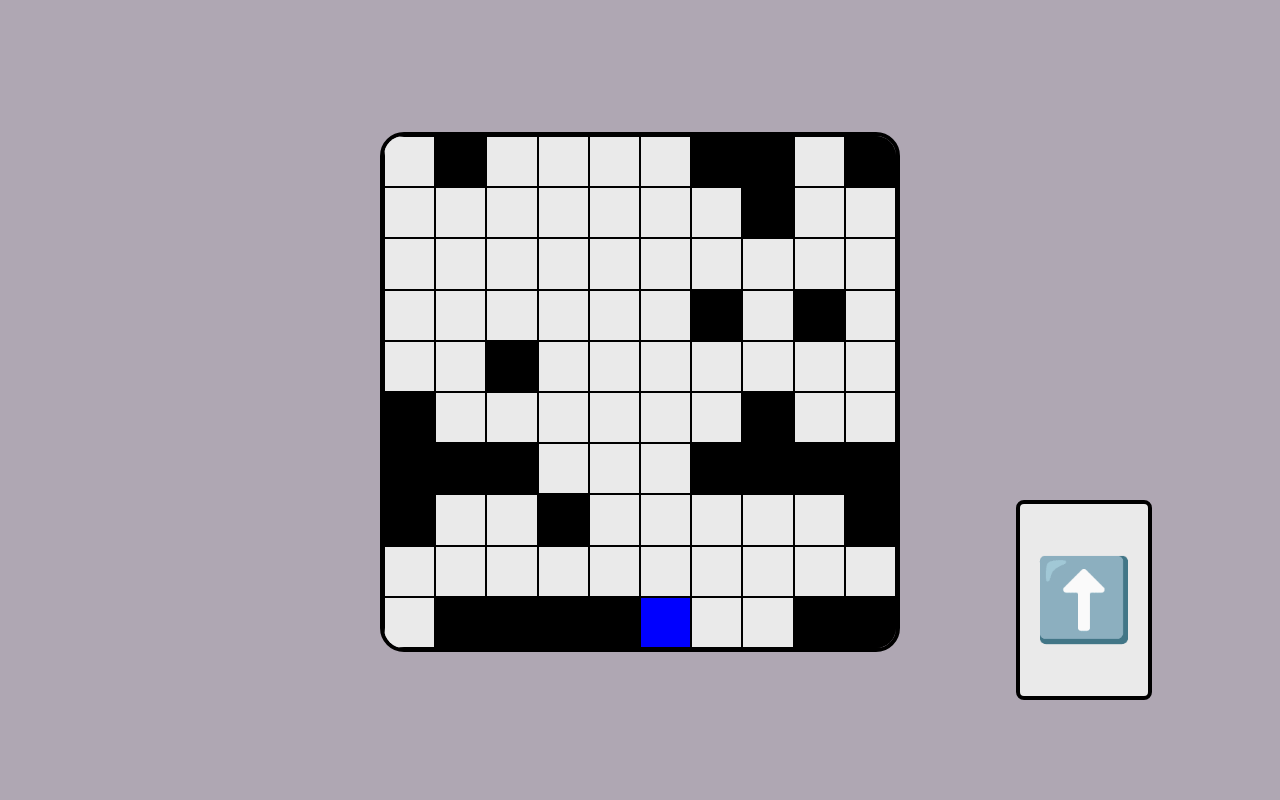
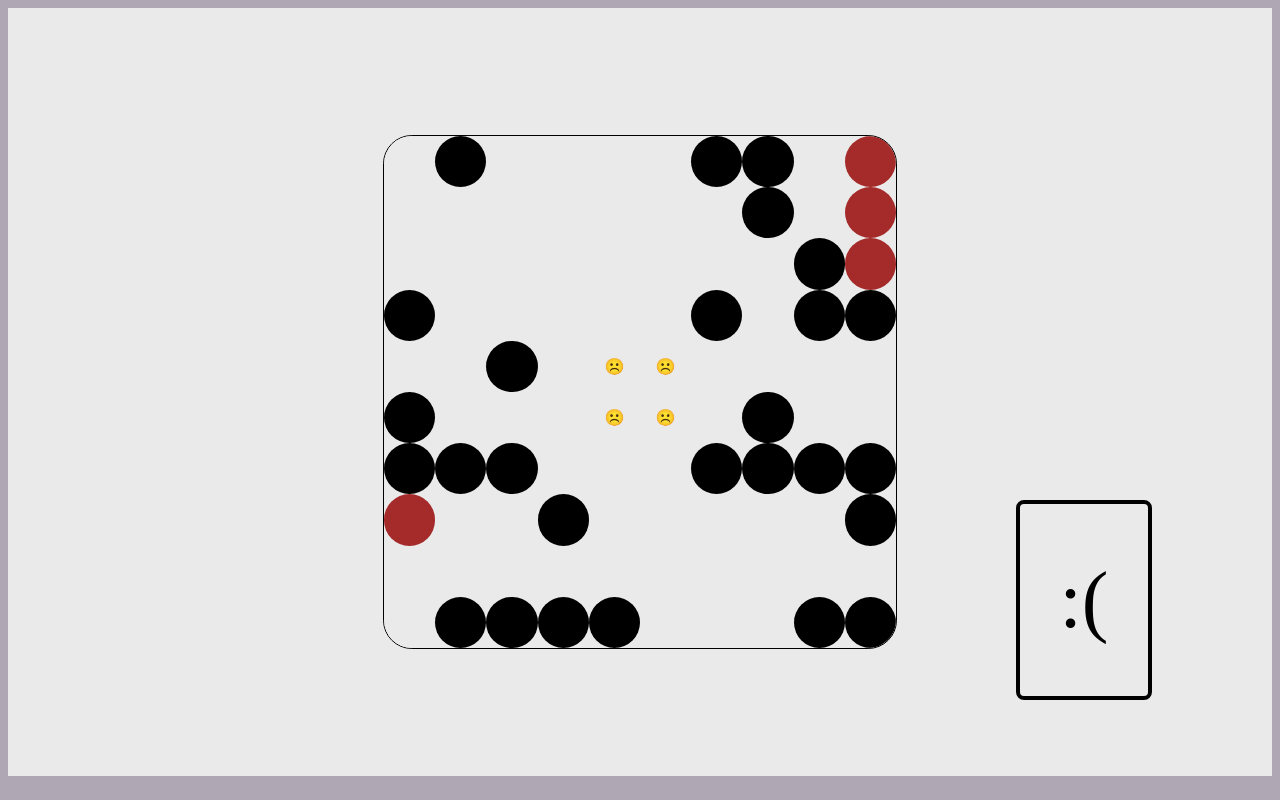
Before and after one commit to Cparusso/party-poopers, a React (Create React App) app: page / in a window 1280 px wide. Built offline with nearby package versions, Linux system fonts and the light colour scheme.

Commit message:
Added 4 moveable character tokens to the game.

```diff
--- /dev/null
+++ b/src/components/Character.js
@@ -0,0 +1,15 @@
+import React, { Component } from 'react'
+
+import './styles/character.css'
+
+class Character extends Component {
+  render() {
+    return (
+      <div id='character-container'>
+        {this.props.win === 'win' ? '🤩' : '☹️'}
+      </div>
+    )
+  }
+}
+
+export default Character
--- a/src/components/DirectionCard.js
+++ b/src/components/DirectionCard.js
@@ -6,7 +6,7 @@ class DirectionCard extends Component {
   render() {
     return (
       <div className="direction-card">
-        ⬆️
+        <p>:(</p>
       </div>
     )
   }
--- a/src/components/Room.js
+++ b/src/components/Room.js
@@ -6,9 +6,9 @@ import './styles/room.css'
 class Room extends Component {
   state = {
     isSelected: null,
-    isExitPoint: null,
+    isExitPoint: [],
     squareArray: [],
-    won: false
+    charLocations: [45, 46, 55, 56]
   }
 
   // ~~~~~~~~~~~~~~~~~~~~~~~~~~~~~~~~~~~~~~~~~~~~~~~~~~~~~~~~~~~~~~~~~~~~~~~~~~~~~
@@ -19,6 +19,7 @@ class Room extends Component {
     let newArr = []
     let i = 0
     let borderSquareArr = []
+    const exitPoints = []
 
     window.addEventListener('keydown', (event) => this.handleKeyDown(event.code))
 
@@ -36,13 +37,24 @@ class Room extends Component {
       newArr.push(obj)
     })
 
-    const exitPoint = borderSquareArr[Math.floor(Math.random()*borderSquareArr.length)].id
-    console.log(exitPoint);
+
 
 // ~~~~~~~~~~~~~~~~~~~~~~~~~~~~~~~~~~~~~~~~~~~~~~~~~~~~~~~~~~~~~~~~~~~~~~~~~~~~~
 // THIS IS WHERE I ENSURE A PLAYABLE FIELD ⬇️
 // Understanding what a matrix is/does would really take care of most of this for me...
 // ~~~~~~~~~~~~~~~~~~~~~~~~~~~~~~~~~~~~~~~~~~~~~~~~~~~~~~~~~~~~~~~~~~~~~~~~~~~~~
+    const selectExitPoints = (num) => {
+      for (let i = 0; i < num; ++i) {
+        let randBorderSquare = borderSquareArr[Math.floor(Math.random()*borderSquareArr.length)].id
+
+        if (!exitPoints.includes(randBorderSquare)) {
+          exitPoints.push(randBorderSquare)
+        }
+      }
+    }
+
+    selectExitPoints(4)
+
     newArr.forEach(squareObj => {
       let squareAbove = newArr.find(square => square.id === squareObj.id - 10)
       let squareRight = newArr.find(square => square.id === squareObj.id + 1)
@@ -84,7 +96,7 @@ class Room extends Component {
         }
       }
 
-      if (squareObj.id === exitPoint) {
+      if (exitPoints.includes(squareObj.id)) {
         squareObj.charAllowed = true
       }
     })
@@ -93,25 +105,26 @@ class Room extends Component {
     // ENDPOINT SELECTION ⬇️
     // ~~~~~~~~~~~~~~~~~~~~~~~~~~~~~~~~~~~~~~~~~~~~~~~~~~~~~~~~~~~~~~~~~~~~~~~~~~~~~
 
-    this.setState({ squareArray: newArr, isExitPoint: exitPoint })
+    this.setState({ squareArray: newArr, isExitPoint: exitPoints })
   }
-
 
   // ~~~~~~~~~~~~~~~~~~~~~~~~~~~~~~~~~~~~~~~~~~~~~~~~~~~~~~~~~~~~~~~~~~~~~~~~~~~~~
   // TILE SELECTION ⬇️
   // ~~~~~~~~~~~~~~~~~~~~~~~~~~~~~~~~~~~~~~~~~~~~~~~~~~~~~~~~~~~~~~~~~~~~~~~~~~~~~
-  selectTile = (selectedSquareId) => {
-    console.log(selectedSquareId);
-    if (this.state.isSelected === selectedSquareId) {
+  selectTile = (selectedSquareId, currentChar) => {
+    let charLocationsArr = this.state.charLocations.slice()
+    charLocationsArr[currentChar] = selectedSquareId
+
+    if (this.state.isSelected === selectedSquareId && this.state.charLocations.includes(selectedSquareId)) {
       this.setState({
         isSelected: null,
       })
     } else {
       this.setState({
         isSelected: selectedSquareId,
+        charLocations: charLocationsArr
       })
     }
-
   }
 
   determineAllowed = () => {
@@ -142,6 +155,7 @@ class Room extends Component {
   handleKeyDown = (keyPressed) => {
     if (this.state.isSelected) {
       let currentlySelected = this.state.isSelected
+      let currentChar = this.state.charLocations.indexOf(currentlySelected)
 
       switch (keyPressed) {
         case 'ArrowRight':
@@ -149,8 +163,8 @@ class Room extends Component {
             currentlySelected = currentlySelected + 1
             let nextSpace = this.state.squareArray.find(squareObj => squareObj.id === currentlySelected)
 
-            if (nextSpace.charAllowed) {
-              this.selectTile(currentlySelected)
+            if (nextSpace.charAllowed && !this.state.charLocations.includes(nextSpace.id)) {
+              this.selectTile(currentlySelected, currentChar)
             }
           }
           break
@@ -159,8 +173,8 @@ class Room extends Component {
             currentlySelected = currentlySelected - 1
             let nextSpace = this.state.squareArray.find(squareObj => squareObj.id === currentlySelected)
 
-            if (nextSpace.charAllowed) {
-              this.selectTile(currentlySelected)
+            if (nextSpace.charAllowed && !this.state.charLocations.includes(nextSpace.id)) {
+              this.selectTile(currentlySelected, currentChar)
             }
           }
           break
@@ -169,8 +183,8 @@ class Room extends Component {
             currentlySelected = currentlySelected - 10
             let nextSpace = this.state.squareArray.find(squareObj => squareObj.id === currentlySelected)
 
-            if (nextSpace.charAllowed) {
-              this.selectTile(currentlySelected)
+            if (nextSpace.charAllowed && !this.state.charLocations.includes(nextSpace.id)) {
+              this.selectTile(currentlySelected, currentChar)
             }
           }
           break
@@ -179,8 +193,8 @@ class Room extends Component {
             currentlySelected = currentlySelected + 10
             let nextSpace = this.state.squareArray.find(squareObj => squareObj.id === currentlySelected)
 
-            if (nextSpace.charAllowed) {
-              this.selectTile(currentlySelected)
+            if (nextSpace.charAllowed && !this.state.charLocations.includes(nextSpace.id)) {
+              this.selectTile(currentlySelected, currentChar)
             }
           }
             break
@@ -192,10 +206,19 @@ class Room extends Component {
 
 
   render() {
+    const { charLocations, isSelected, isExitPoint } = this.state
+
     return (
       <div className='game-room'>
         <div className="room grid-container">
-          {this.state.squareArray.map(el => <Square isSelected={ this.state.isSelected } key={ el.id } id={el.id} charAllowed={el.charAllowed} isExitPoint={ this.state.isExitPoint } selectTile={this.selectTile}/>)}
+          {this.state.squareArray.map(el => <Square
+            charLocations={ charLocations }
+            isSelected={ isSelected }
+            key={ el.id }
+            id={ el.id }
+            charAllowed={ el.charAllowed }
+            isExitPoint={ isExitPoint }
+            selectTile={ this.selectTile }/>)}
         </div>
       </div>
     )
--- a/src/components/Square.js
+++ b/src/components/Square.js
@@ -1,17 +1,21 @@
 import React, { Component } from 'react'
+import Character from './Character.js'
 
 import './styles/square.css'
 
 class Square extends Component {
   render() {
-    let clicked = this.props.isSelected === this.props.id ? 'clicked' : null
-    let exitPoint = this.props.isExitPoint === this.props.id ? 'exitPoint' : null
-    let charAllowed = this.props.charAllowed ? 'path' : 'block'
+    const { isSelected, id, isExitPoint, charAllowed, charLocations, selectTile } = this.props
+
+    let clicked = isSelected === id ? 'clicked' : null
+    let exitPoint = isExitPoint.includes(id) ? 'exitPoint' : null
+    let charOnTile = charLocations.includes(id)
+    let charIsAllowed = charAllowed ? 'path' : 'block'
     let win = clicked === 'clicked' && exitPoint === 'exitPoint' ? 'win' : null
 
     return (
-      <div className={`square ${clicked} ${charAllowed} ${exitPoint} ${win}`} onClick={ this.props.charAllowed ? () => this.props.selectTile(this.props.id) : null }>
-        {win === 'win' ? '🏆' : null}
+      <div className={`square ${clicked} ${charIsAllowed} ${exitPoint} ${win}`} onClick={ charAllowed ? () => selectTile(id) : null }>
+        {charOnTile ? <Character win={win}/> : null}
       </div>
     )
   }
--- /dev/null
+++ b/src/components/styles/character.css
@@ -0,0 +1,6 @@
+#character-container {
+  display: flex;
+  justify-content: center;
+  align-items: center;
+  height: 100%;
+}
--- a/src/components/styles/room.css
+++ b/src/components/styles/room.css
@@ -9,14 +9,14 @@
   justify-content: center;
   height: 96vh;
   align-items: center;
+  background-color: #eaeaea;
 }
 
 .grid-container {
   display: grid;
   grid-template-columns: repeat(10, 4vw);
   grid-template-rows: repeat(10, 4vw);
-  border: solid black 0.3em;
-  border-radius: 1.5em;
+  border: solid black 0.1em;
+  border-radius: 1.8em;
   overflow: hidden;
-
 }
--- a/src/components/styles/square.css
+++ b/src/components/styles/square.css
@@ -1,11 +1,25 @@
 .square {
   /* width: 8vw; */
   /* height: 8vw; */
-  border: 1px solid black;
+  /* border: 0.02px solid black; */
+  border-radius: 2em;
 }
 
 .clicked {
-  border: 5px solid green;
+  animation: pulse 1.5s infinite;
+}
+
+@keyframes pulse {
+  0% {
+    box-shadow: inset #eaeaea 0px 0px 0px, inset #eaeaea -0px -0px 0px;
+  }
+  50% {
+    box-shadow: inset green 2px 2px 8px, inset green -2px -2px 8px;
+    /* box-shadow: [direction (inset)] [color] [Horizontal Distance] [Vertical Distance] [size];  */
+  }
+  100% {
+    box-shadow: inset #eaeaea 0px 0px 0px, inset #eaeaea -0px -0px 0px;
+  }
 }
 
 .path {
@@ -17,14 +31,29 @@
 }
 
 .exitPoint {
-  background-color: blue;
+  background-color: brown;
 }
 
 .win {
   background-color: yellow;
-  border: 1px solid black;
-  font-size: 2em;
+  font-size: 1em;
   display: flex;
   justify-content: center;
   align-items: center;
 }
+
+.pink {
+  background-color: pink;
+}
+
+.green {
+  background-color: green;
+}
+
+.red {
+  background-color: red;
+}
+
+.purple {
+  background-color: purple;
+}
```
